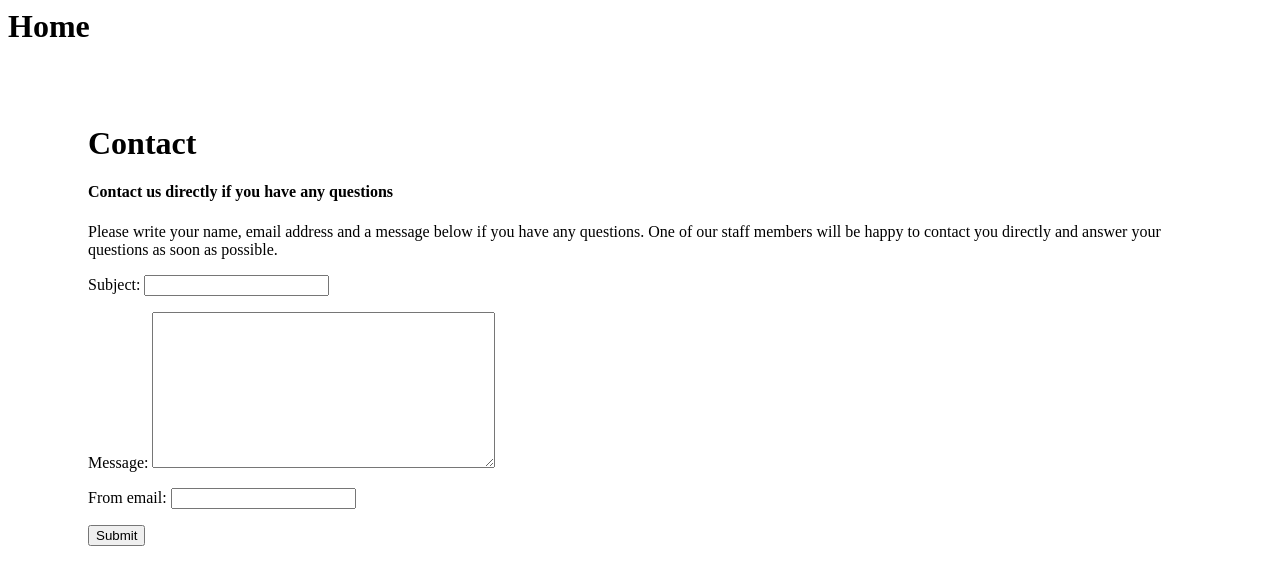
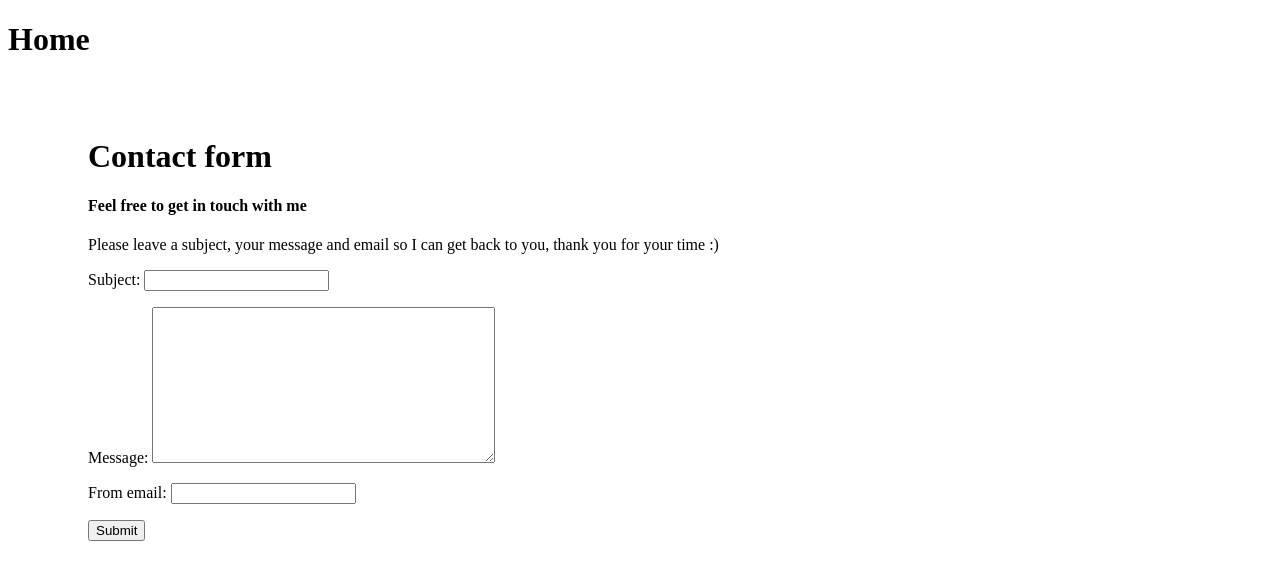
Before and after one commit to emmanueluwa/portfolio_project, a Django app: page / in a window 1280 px wide. Shown: the top 585 px of the page. Run offline with Django 3.2, Linux system fonts and the light colour scheme; data that the repository does not hold is empty.

Commit message:
adding completed form connected to gmail, set up base.html

```diff
--- a/portfolio_project/template/portfolio_project/base.html
+++ b/portfolio_project/template/portfolio_project/base.html
@@ -0,0 +1,16 @@
+<!DOCTYPE html>
+<html lang="en">
+<head>
+  <meta charset="UTF-8">
+  <meta http-equiv="X-UA-Compatible" content="IE=edge">
+  <meta name="viewport" content="width=device-width, initial-scale=1.0">
+  <title>Document</title>
+</head>
+<body>
+  <p> {% include "includes/messages.html" %} </p>
+
+  {% block content %}
+
+  {% endblock content %}
+</body>
+</html>
--- a/portfolio_project/template/portfolio_project/home.html
+++ b/portfolio_project/template/portfolio_project/home.html
@@ -1,3 +1,4 @@
+{% extends "base.html" %} {% block content %}
 <h1>Home</h1>
 
 <div class="columns is-multiline">
@@ -11,11 +12,11 @@
 
 </div>
 <div style="margin:80px">
-		<h1>Contact</h1>
-		<h4>Contact us directly if you have any questions</h4>
+		<h1>Contact form</h1>
+		<h4>Feel free to get in touch with me</h4>
 		<p>
-			Please write your name, email address and a message below if you have any questions.
-			One of our staff members will be happy to contact you directly and answer your questions as soon as possible.
+            Please leave a subject, your message and email so I can get back to you, thank you
+            for your time :)
 		</p>
 		<form method="POST">
             {% csrf_token %}
@@ -23,3 +24,4 @@
             <button type="submit">Submit</button>
         </form>
 </div>
+{% endblock content %}
--- /dev/null
+++ b/portfolio_project/template/portfolio_project/includes/messages.html
@@ -0,0 +1 @@
+{% for message in messages %} {{ message }} {% endfor %}
--- a/portfolio_project/views.py
+++ b/portfolio_project/views.py
@@ -1,8 +1,12 @@
-from django.shortcuts import render
+from django.shortcuts import render, redirect
+from django.contrib import messages
 from django.http import HttpResponse
 from .models import Portfolio
 from .forms import ContactForm
 from django.core.mail import send_mail, BadHeaderError
+from django.conf import settings
+
+
 
 
 def home_page(request):
@@ -15,11 +19,21 @@ def home_page(request):
         if form.is_valid():
             subject = form.cleaned_data['subject']
             message = form.cleaned_data['message']
-            email = form.cleaned_data['email']
+            from_email = form.cleaned_data['from_email']
+
+            data = {
+                    'subject':subject,
+                    'message': message,
+                    'from_email': from_email
+            }
+            message = """ New message: {}  From: {}""". format(data['message'], data['from_email'])
+
             try:
-                send_mail(subject, message, "admin@example.com", ['admin@example.com'])
+                send_mail(data['subject'], message, '', ['fulonline1@gmail.com'])
             except BadHeaderError:
                 return HttpResponse('Invalid header found.')
+            messages.info(request, "Thank you, your message has been submitted. I will get back to you shortly.")
+            return redirect('/')
 
     context = {'projects': projects, 'form':form }
 
```
Also changed, not shown: portfolio_project/tests.py (+6 -7 lines), project/settings.py (+8 -0 lines).
